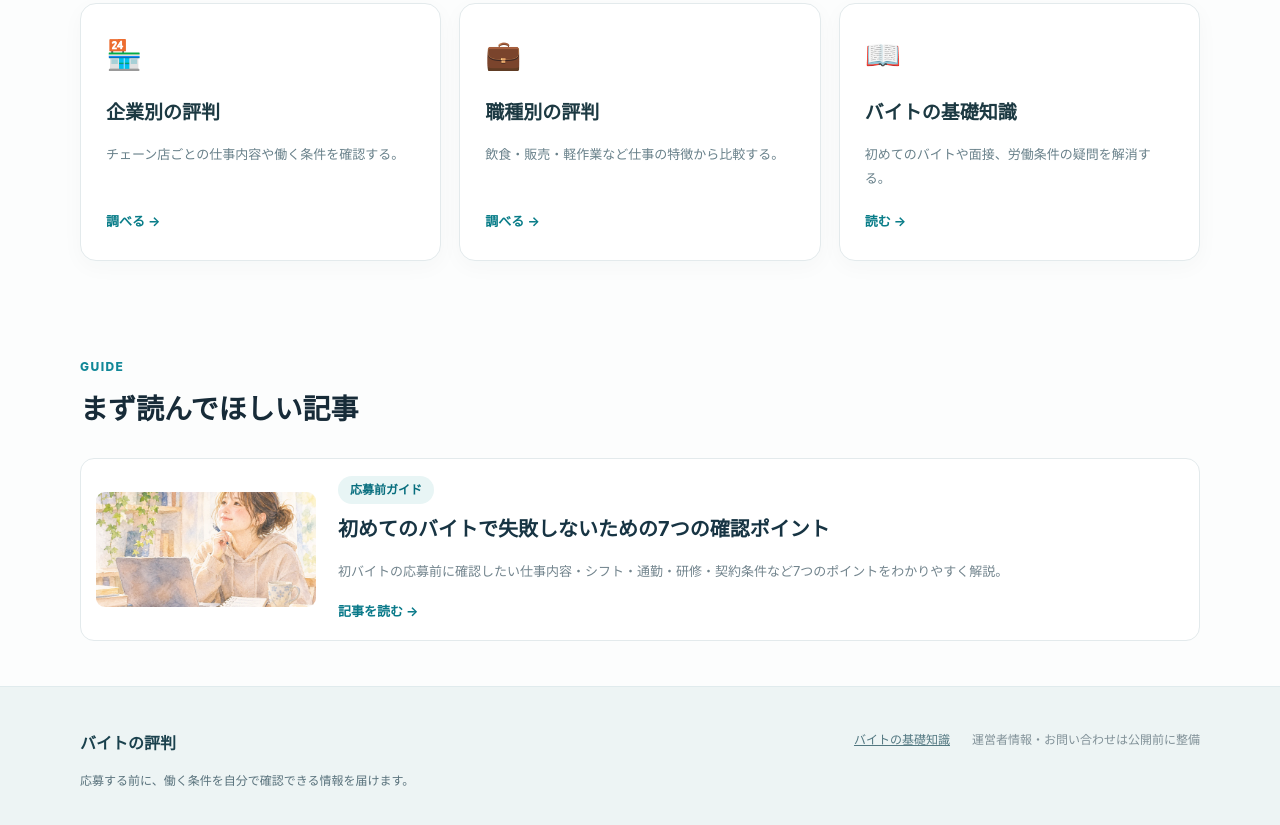
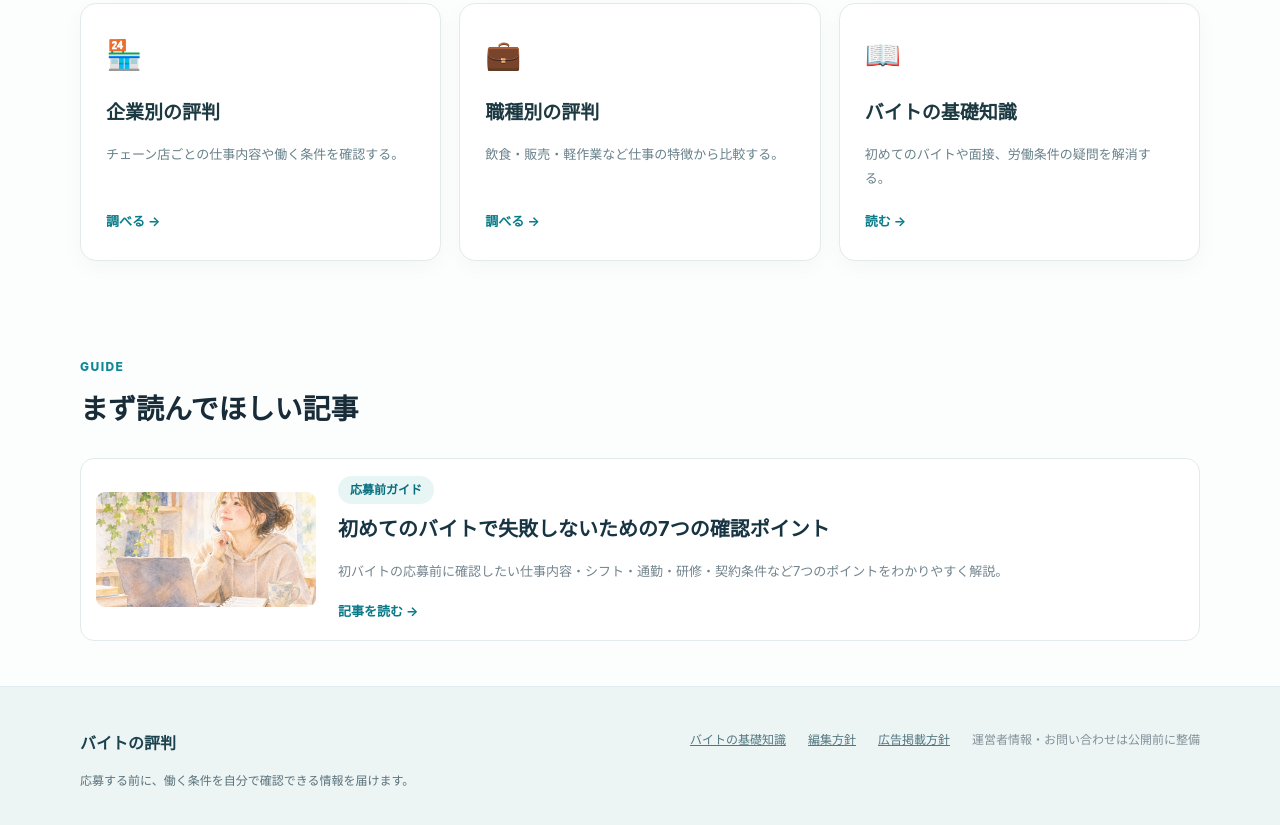
Before and after one commit to japanwillis/baito-hyouban, an Astro site: page / in a window 1280 px wide. Shown: the part 696-1521 px from the top of the page. Built offline with nearby package versions, Linux system fonts and the light colour scheme; Astro itself is replaced by a stand-in of ours.

Commit message:
feat: link published editorial and advertising policy pages

```diff
--- a/src/layouts/Base.astro
+++ b/src/layouts/Base.astro
@@ -18,6 +18,6 @@ const og = new URL(image, Astro.site).toString();
 <body>
  <header class="header"><div class="container header-inner"><a class="brand" href="/"><span class="brand-mark">バ</span><span>バイトの評判<small>働く前に、知っておこう。</small></span></a><nav aria-label="サイトメニュー"><a href="/company/">企業別</a><a href="/job/">職種別</a><a href="/guide/">お役立ち記事</a></nav></div></header>
  <main class="container"><slot /></main>
- <footer class="footer"><div class="container footer-inner"><div><strong>バイトの評判</strong><p>応募する前に、働く条件を自分で確認できる情報を届けます。</p></div><nav aria-label="フッターメニュー"><a href="/guide/">バイトの基礎知識</a><span>運営者情報・お問い合わせは公開前に整備</span></nav></div></footer>
+ <footer class="footer"><div class="container footer-inner"><div><strong>バイトの評判</strong><p>応募する前に、働く条件を自分で確認できる情報を届けます。</p></div><nav aria-label="フッターメニュー"><a href="/guide/">バイトの基礎知識</a><a href="/editorial-policy/">編集方針</a><a href="/advertising/">広告掲載方針</a><span>運営者情報・お問い合わせは公開前に整備</span></nav></div></footer>
 </body>
 </html>
```
